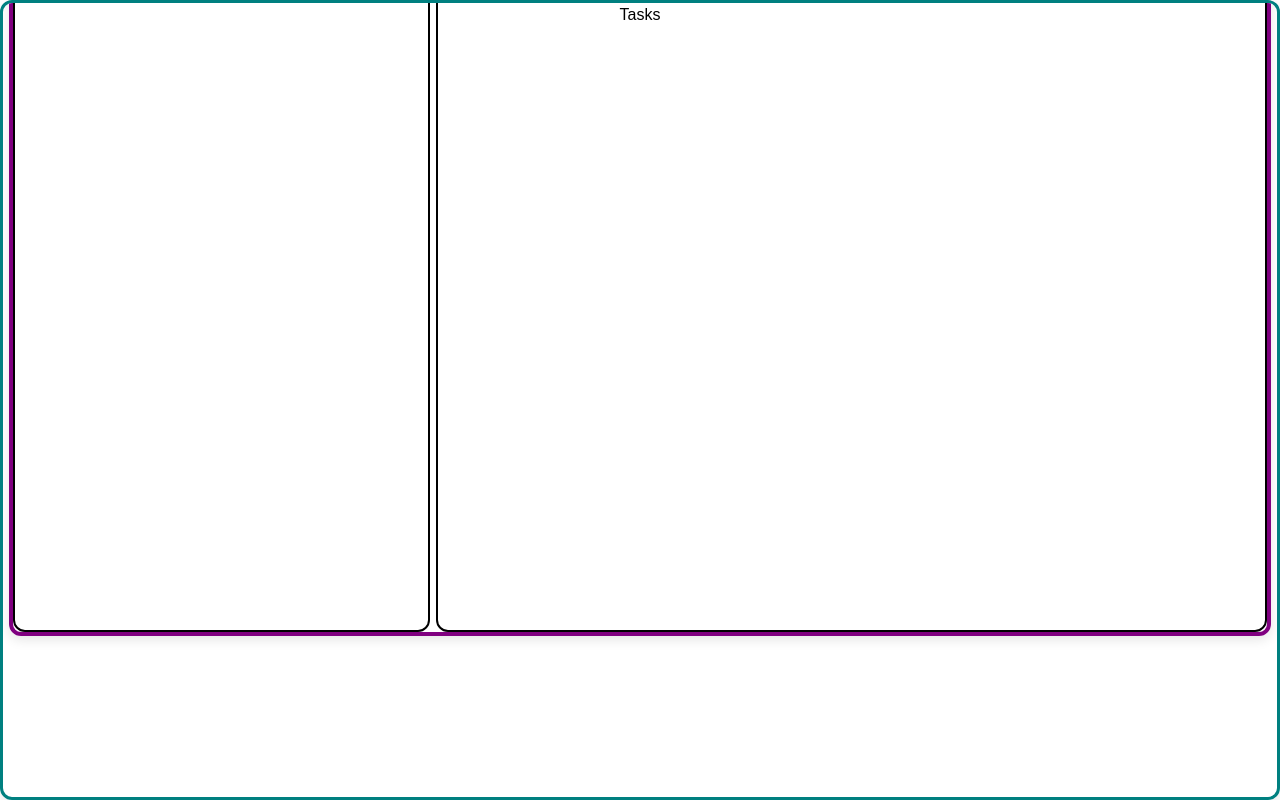
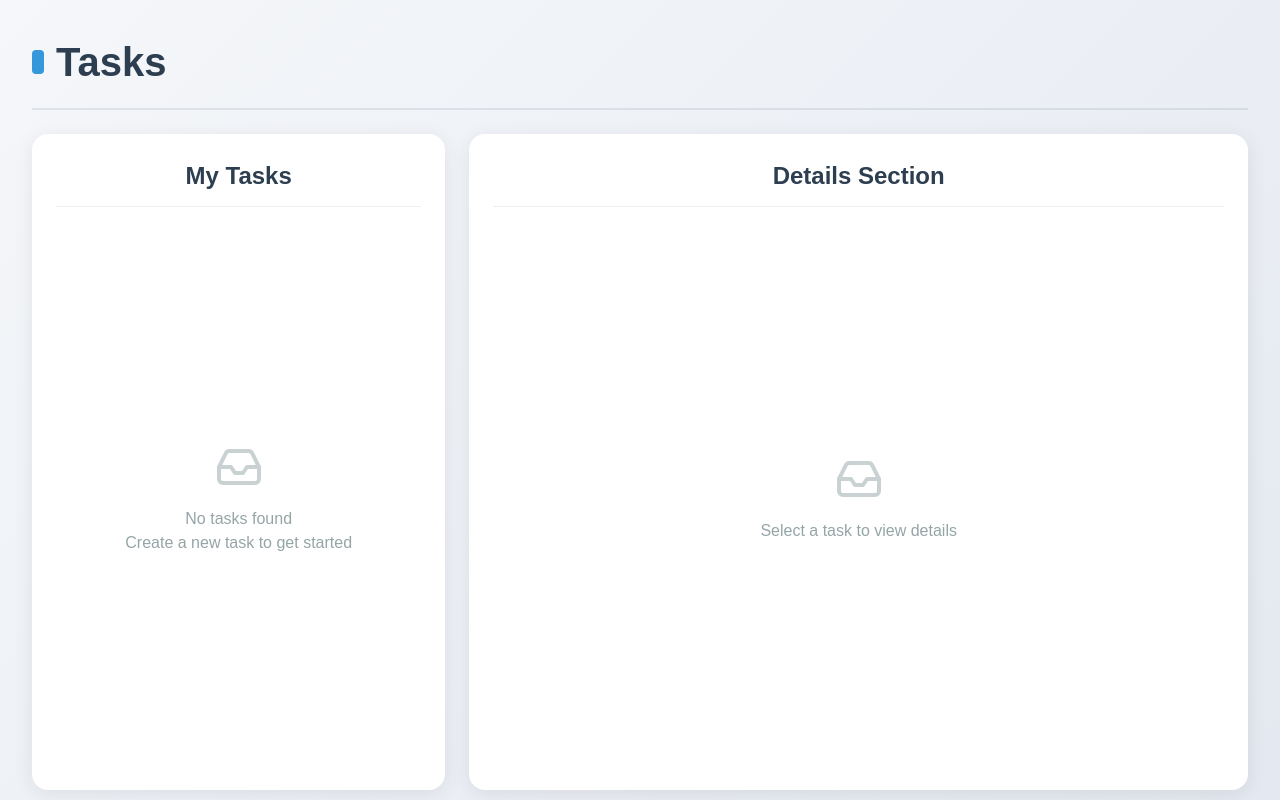
Before and after one commit to arnanta/TaskMaster, a React (Vite) app: page /my-tasks in a window 1280 px wide. Built offline with nearby package versions, Linux system fonts and the light colour scheme; a web font is replaced by a local one.

Commit message:
Dashboard completed, made other styling fixes

```diff
--- a/package.json
+++ b/package.json
@@ -20,6 +20,7 @@
     "@reduxjs/toolkit": "^2.8.1",
     "react": "^19.0.0",
     "react-dom": "^19.0.0",
+    "react-icons": "^5.5.0",
     "react-redux": "^9.2.0",
     "react-router-dom": "^7.6.0",
     "redux-persist": "^6.0.0"
--- a/src/components/LeftBar/LeftBar.tsx
+++ b/src/components/LeftBar/LeftBar.tsx
@@ -71,6 +71,9 @@ const LeftBar: React.FC<LeftBarProps> = ({ showMenu, setShowMenu }) => {
     navigate(route);
   };
 
+  const navigateToDashboard = () => {
+    navigate('/dashboard');
+  };
   return (
     <>
       {' '}
@@ -94,7 +97,7 @@ const LeftBar: React.FC<LeftBarProps> = ({ showMenu, setShowMenu }) => {
             </div>
 
             <ul>
-              <li onClick={navigateToMyTasks}>Dashboard</li>
+              <li onClick={navigateToDashboard}>Dashboard</li>
               <li onClick={openTaskAddForm}>Add a task</li>
               <li>Calendar</li>
               <li>Settings</li>
--- a/src/components/Navbar.tsx
+++ b/src/components/Navbar.tsx
@@ -20,7 +20,6 @@ const Navbar = () => {
             <MenuIcon />
           </div>
         </div>
-        <span>Will have a Search Bar here</span>
         <div className={style.buttonContainer}>
           <button className={style.loginButton}>Login/SignUp</button>
           {/* <span onClick={toggleTheme}>
--- a/src/pages/Dashboard/Dashboard.module.css
+++ b/src/pages/Dashboard/Dashboard.module.css
@@ -5,6 +5,7 @@
   flex-direction: row;
   border-radius: 12px;
   height: 100vh;
+  background: linear-gradient(to right, #ff758a, #ff7eb1);
 }
 
 .statusContainer {
@@ -21,7 +22,7 @@
   overflow: hidden;
   height: 400px;
   /* top: 10%; */
-  left: 20%;
+  left: 25%;
   position: absolute;
 }
 
@@ -96,7 +97,7 @@
   border-left: 6px solid #ff5252; /* Red accent */
   position: absolute;
   top: 55%; /* Position below status container */
-  left: 20%;
+  left: 25%;
   height: 400px;
 }
 
--- a/src/pages/Home.tsx
+++ b/src/pages/Home.tsx
@@ -6,11 +6,9 @@ const Home = () => {
     <div className={styles.container}>
       <div className={styles.content}>
         <h1 className={styles.title}>Hi Arnanta! Welcome to TaskMaster.</h1>
-        <p className={styles.subtitle}>
-          Your One Stop Solution to Add, Manage all your daily tasks and TODOs.
-        </p>
+        <p className={styles.subtitle}>Your only needed no nonsense TODO application</p>
       </div>
-      <button className={styles.addButton}>Add New Task</button>
+      <button className={styles.addButton}>Add a New Task</button>
     </div>
   );
 };
--- a/src/pages/Tasks.module.css
+++ b/src/pages/Tasks.module.css
@@ -1,53 +1,163 @@
+/* Tasks.module.css */
 .container {
   width: 100vw;
   height: 100vh;
-  border: 3px solid teal;
-  border-radius: 12px;
-  box-shadow: 0 4px 12px rgba(0, 0, 0, 0.1);
+  background: linear-gradient(135deg, #f5f7fa 0%, #e4e8f0 100%);
+  padding: 2rem;
+  box-sizing: border-box;
   overflow: hidden;
-  position: absolute;
+  position: relative;
+}
+
+.header {
+  font-size: 2.5rem;
+  font-weight: 600;
+  color: #2c3e50;
+  margin-bottom: 1.5rem;
+  padding-bottom: 1rem;
+  border-bottom: 2px solid rgba(44, 62, 80, 0.1);
+  display: flex;
+  align-items: center;
+}
+
+.header::before {
+  content: '';
+  display: inline-block;
+  width: 12px;
+  height: 24px;
+  background-color: #3498db;
+  margin-right: 12px;
+  border-radius: 4px;
 }
 
 .cardContainer {
-  top: calc(100% - 900px);
-  border: 4px solid purple;
-  position: relative;
-  bottom: 100px;
-  border-radius: 12px;
-  box-shadow: 0 4px 12px rgba(0, 0, 0, 0.1);
-  width: calc(100% - 12px);
-  height: 90%;
-  box-sizing: border-box;
-  margin-left: 6px;
   display: flex;
-  flex-direction: row;
-  gap: 6px;
+  height: calc(100% - 80px);
+  gap: 1.5rem;
+  background: transparent;
+  border-radius: 16px;
+}
+
+.cardNameSection {
+  flex: 1;
+  background: white;
+  border-radius: 16px;
+  padding: 1.5rem;
+  box-shadow: 0 4px 20px rgba(0, 0, 0, 0.08);
+  display: flex;
+  flex-direction: column;
+  overflow: hidden;
+}
+
+.cardNameSection h2 {
+  font-size: 1.5rem;
+  color: #2c3e50;
+  margin-bottom: 1.5rem;
+  padding-bottom: 0.75rem;
+  border-bottom: 1px solid #ecf0f1;
 }
 
 .cardDetailsSection {
   flex: 2;
-  width: 800px;
-  height: 100%;
-  border: 2px solid black;
-  border-radius: 12px;
+  background: white;
+  border-radius: 16px;
+  padding: 1.5rem;
+  box-shadow: 0 4px 20px rgba(0, 0, 0, 0.08);
+  display: flex;
+  flex-direction: column;
+  overflow-y: auto;
 }
 
-.cardNameSection {
-  border-radius: 12px;
-  width: 500px;
-  height: 100%;
-  flex: 1;
-  border: 2px solid black;
-  gap: 6px;
-  display: flex;
-  flex-direction: column;
+.cardDetailsSection h2 {
+  font-size: 1.5rem;
+  color: #2c3e50;
+  margin-bottom: 1.5rem;
+  padding-bottom: 0.75rem;
+  border-bottom: 1px solid #ecf0f1;
 }
 
 .cardStack {
-  width: 350px;
-  height: 80px;
-  position: relative;
+  background: white;
   border-radius: 12px;
-  background-color: teal;
-  left: 20px;
+  padding: 1rem 1.5rem;
+  margin-bottom: 0.75rem;
+  box-shadow: 0 2px 8px rgba(0, 0, 0, 0.05);
+  transition: all 0.2s ease;
+  border-left: 4px solid #3498db;
+  cursor: pointer;
+  display: flex;
+  align-items: center;
+  justify-content: space-between;
 }
+
+.cardStack:hover {
+  transform: translateY(-2px);
+  box-shadow: 0 4px 12px rgba(0, 0, 0, 0.1);
+  border-left: 4px solid #2980b9;
+}
+
+.cardStack.active {
+  background-color: #f8f9fa;
+  border-left: 4px solid #2ecc71;
+}
+
+/* Status indicators */
+.statusIndicator {
+  width: 12px;
+  height: 12px;
+  border-radius: 50%;
+  margin-right: 8px;
+}
+
+.status-new {
+  background-color: #f39c12;
+}
+
+.status-active {
+  background-color: #2ecc71;
+}
+
+.status-completed {
+  background-color: #3498db;
+}
+
+/* Priority tags */
+.priorityTag {
+  padding: 0.25rem 0.75rem;
+  border-radius: 20px;
+  font-size: 0.75rem;
+  font-weight: 600;
+  text-transform: uppercase;
+}
+
+.priority-low {
+  background-color: #d5f5e3;
+  color: #27ae60;
+}
+
+.priority-medium {
+  background-color: #fef9e7;
+  color: #f39c12;
+}
+
+.priority-high {
+  background-color: #fadbd8;
+  color: #e74c3c;
+}
+
+/* Empty state */
+.emptyState {
+  display: flex;
+  flex-direction: column;
+  align-items: center;
+  justify-content: center;
+  height: 100%;
+  color: #95a5a6;
+  text-align: center;
+}
+
+.emptyStateIcon {
+  font-size: 3rem;
+  margin-bottom: 1rem;
+  opacity: 0.5;
+}
--- a/src/pages/Tasks.tsx
+++ b/src/pages/Tasks.tsx
@@ -1,8 +1,10 @@
+// Tasks.tsx
 import React, { useState } from 'react';
 import style from './Tasks.module.css';
 import ExtendedCard from '@/components/Card/ExtendedCard/ExtendedCard';
 import { useSelector } from 'react-redux';
 import { RootState } from '@/Store';
+import { FiInbox } from 'react-icons/fi';
 
 const Tasks = () => {
   const [selectedCardId, setSelectedCardId] = useState<string | null>(null);
@@ -14,27 +16,75 @@ const Tasks = () => {
 
   const selectedCard = cardData.find((card) => card.id === selectedCardId);
 
+  const getPriorityClass = (priority: string) => {
+    if (priority) {
+      switch (priority.toLowerCase()) {
+        case 'high':
+          return style['priority-high'];
+        case 'medium':
+          return style['priority-medium'];
+        default:
+          return style['priority-low'];
+      }
+    }
+  };
+
+  const getStatusClass = (status: string) => {
+    if (status) {
+      switch (status.toLowerCase()) {
+        case 'new':
+          return style['status-new'];
+        case 'active':
+          return style['status-active'];
+        case 'completed':
+          return style['status-completed'];
+        default:
+          return '';
+      }
+    }
+  };
+
   return (
     <div className={style.container}>
       <div className={style.header}>Tasks</div>
       <div className={style.cardContainer}>
         <div className={style.cardNameSection}>
           <h2>My Tasks</h2>
-          {cardData.map((card) => (
-            <div
-              key={card.id}
-              className={style.cardStack}
-              onClick={() => handleShowExtendedCard(card.id)}
-              style={{ cursor: 'pointer' }}
-            >
-              {card.name}
+          {cardData.length > 0 ? (
+            cardData.map((card) => (
+              <div
+                key={card.id}
+                className={`${style.cardStack} ${selectedCardId === card.id ? style.active : ''}`}
+                onClick={() => handleShowExtendedCard(card.id)}
+              >
+                <div style={{ display: 'flex', alignItems: 'center' }}>
+                  <span className={`${style.statusIndicator} ${getStatusClass(card.status)}`} />
+                  {card.name}
+                </div>
+                <span className={`${style.priorityTag} ${getPriorityClass(card.priority)}`}>
+                  {card.priority}
+                </span>
+              </div>
+            ))
+          ) : (
+            <div className={style.emptyState}>
+              <FiInbox className={style.emptyStateIcon} />
+              <p>No tasks found</p>
+              <p>Create a new task to get started</p>
             </div>
-          ))}
+          )}
         </div>
 
         <div className={style.cardDetailsSection}>
           <h2>Details Section</h2>
-          {selectedCard && <ExtendedCard card={selectedCard} />}
+          {selectedCard ? (
+            <ExtendedCard card={selectedCard} />
+          ) : (
+            <div className={style.emptyState}>
+              <FiInbox className={style.emptyStateIcon} />
+              <p>Select a task to view details</p>
+            </div>
+          )}
         </div>
       </div>
     </div>
--- a/src/pages/Tasks/TasksView.tsx
+++ b/src/pages/Tasks/TasksView.tsx
@@ -1,11 +1,10 @@
 import React from 'react';
 import { useSelector } from 'react-redux';
-import Card from '@/components/Card/Card';
 import style from './TasksView.module.css';
 import { useLocation } from 'react-router-dom';
 import { RootState } from '@/Store';
 import ExtendedCard from '@/components/Card/ExtendedCard/ExtendedCard';
-
+// import '../../../public/assets/articles_blank_main.jpg'
 const TasksPage: React.FC = () => {
   const location = useLocation();
   const cards = useSelector((state: RootState) => state.card);
@@ -18,7 +17,7 @@ const TasksPage: React.FC = () => {
     }
     return cards;
   };
-
+  const filteredCards = React.useMemo(() => getFilteredCards(), [cards, location.pathname]);
   const getTitle = () => {
     if (location.pathname.includes('active')) return 'Active Tasks';
     if (location.pathname.includes('completed')) return 'Completed Tasks';
@@ -29,14 +28,19 @@ const TasksPage: React.FC = () => {
     <>
       <div className={style.tasksPage}>
         <h1>{getTitle()}</h1>
-        {cards ? (
+        {filteredCards.length > 0 ? ( // Changed this condition
           <div className={style.cardList}>
-            {getFilteredCards().map((card) => (
+            {filteredCards.map((card) => (
               <ExtendedCard key={card.id} card={card} />
             ))}
           </div>
         ) : (
-          <div className={style.noCards}>Sorry! No cards yet</div>
+          <div className={style.noCards}>
+            {' '}
+            <img src="./../../public/assets/articles_blank_main.jpg" alt="No tasks" />
+            <h3>Oops! No {getTitle().toLowerCase()} found</h3>
+            <p>Create a new task to get started</p>
+          </div>
         )}
       </div>
     </>
```
Also changed, not shown: src/components/LeftBar/Leftbar.module.css (+71 -70 lines), src/pages/Tasks/TasksView.module.css (+8 -13 lines), public/assets/articles_blank_main.jpg (added), 1 other file (tests, documents, lock files or other folders).
